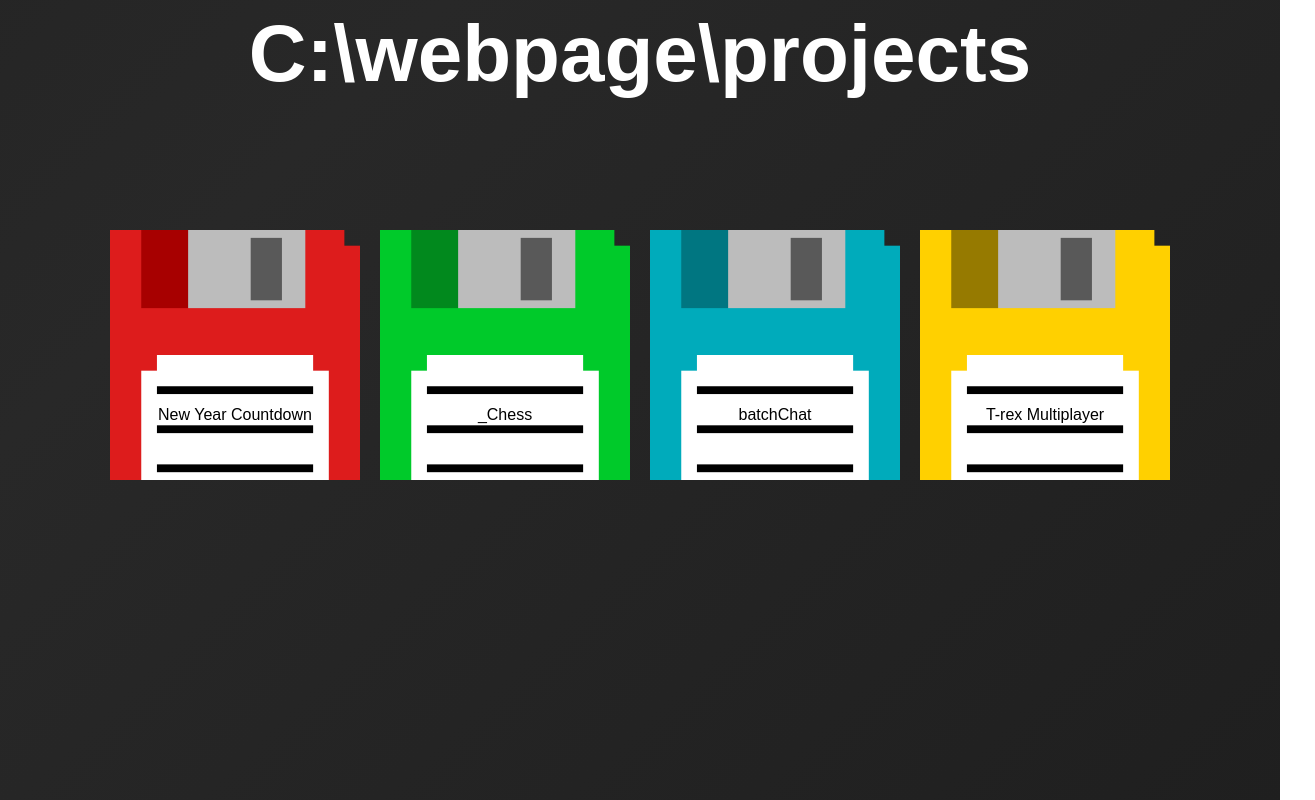
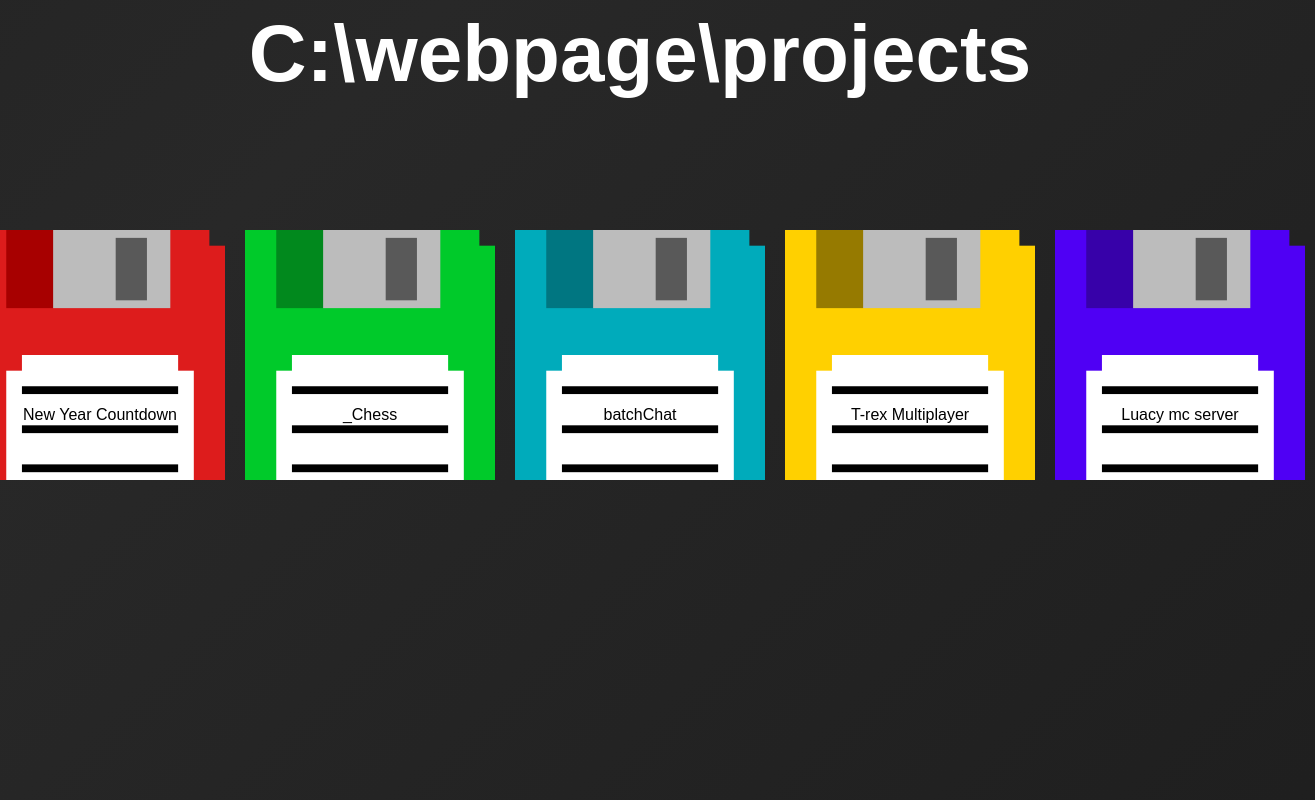
Before and after one commit to HonzaKubita/honzakubita.net, a Vue app: page /projects in a window 1280 px wide. Shown: the whole page, 1315 px wide, since content can reach past the window. Built offline with nearby package versions, Linux system fonts and the light colour scheme.

Commit message:
Added luacy to projects page

```diff
--- a/src/vue/pages/projects.vue
+++ b/src/vue/pages/projects.vue
@@ -12,6 +12,9 @@
     <div class="disk-container2">
       <floppyDisk color="blue" link="https://github.com/HonzaKubita/batchChat">batchChat</floppyDisk>
       <floppyDisk color="yellow" link="https://github.com/dumba/t-rex">T-rex Multiplayer</floppyDisk>
+    </div>
+    <div class="disk-container2">
+      <floppyDisk color="purple" link="https://luacy.net/">Luacy mc server</floppyDisk>
     </div>
   </div>
 
```
